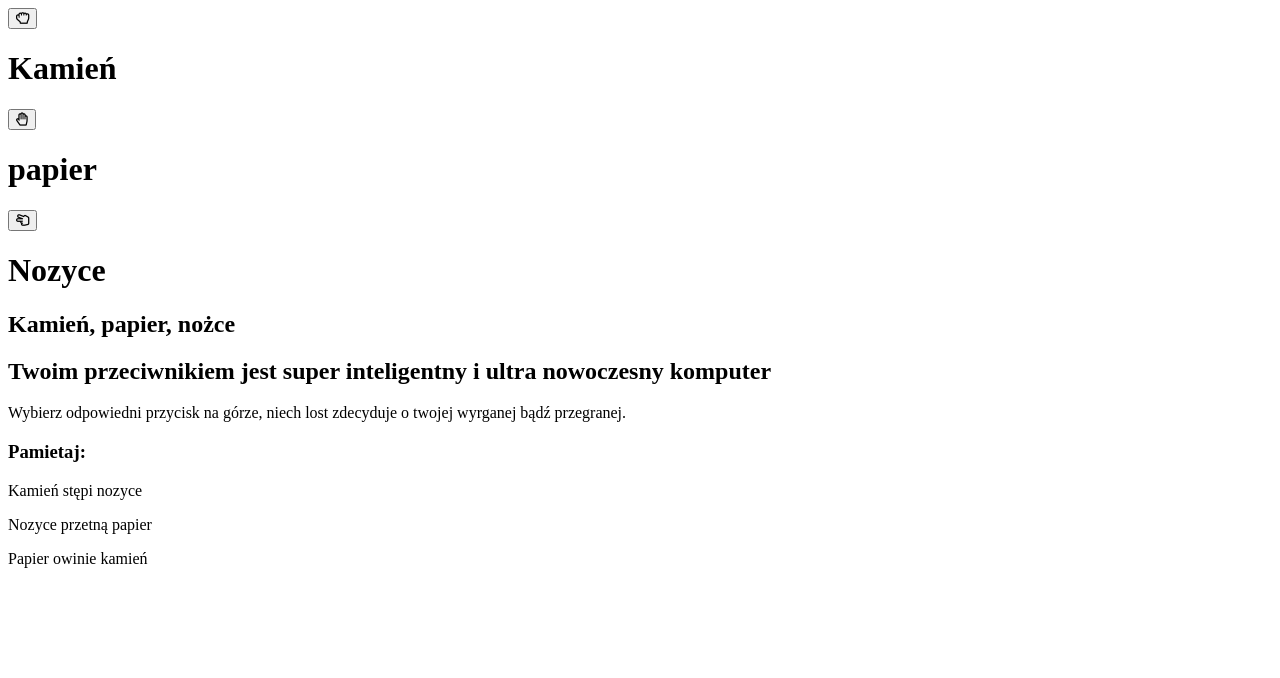
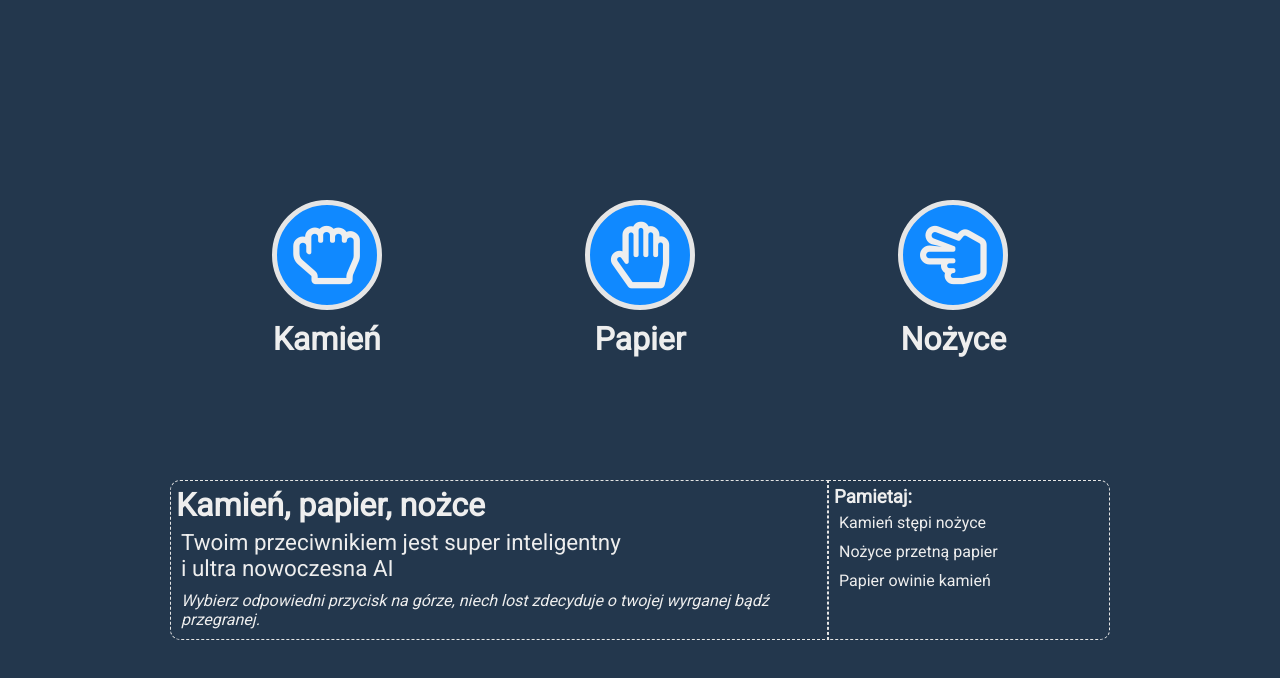
Before and after one commit to p-lechki/javascript-prework, a website: page index.html in a window 1280 px wide. Drawn offline with Linux system fonts and the light colour scheme.

Commit message:
Add CSS styles to front page

```diff
--- a/index.html
+++ b/index.html
@@ -4,6 +4,7 @@
 <head>
   <meta charset="UTF-8">
   <title>Kamień, papier, nożyce</title>
+  <link href="https://fonts.googleapis.com/css?family=Roboto&display=swap" rel="stylesheet">
   <link rel="stylesheet" href="https://cdnjs.cloudflare.com/ajax/libs/font-awesome/5.9.0/css/all.min.css">
   <link rel="stylesheet" href="css/style.css">
 </head>
@@ -11,34 +12,38 @@
 <body>
   <header>
     <div class="container">
-            <div id="buttons">
+      <div id="buttons" class="buttons">
         <div class="card">
           <button id="button-rock"><i class="far fa-hand-rock"></i></button>
           <h1 class="card-title">Kamień</h1>
         </div>
         <div class="card">
           <button id="button-paper"><i class="far fa-hand-paper"></i></button>
-                    <h1 class="card-title">papier</h1>
+          <h1 class="card-title">Papier</h1>
         </div>
         <div class="card">
           <button id="button-scissors"><i class="far fa-hand-scissors"></i></button>
-                    <h1 class="card-title">Nozyce</h1>
+          <h1 class="card-title">Nożyce</h1>
         </div>
       </div>
-            <div id="messages"></div>
+      <div id="messages" class="messages"></div>
     </div>
   </header>
   <section class="description">
     <div class="container">
+      <div class="flex-wrapper">
+        <div class="game-info">
           <h1 class="title">Kamień, papier, nożce</h1>
-            <h2 class="subtitle">Twoim przeciwnikiem jest super inteligentny i ultra nowoczesny komputer</h2>
+          <h2 class="subtitle">Twoim przeciwnikiem jest super inteligentny<br /> i ultra nowoczesna AI</h2>
           <p class="info">Wybierz odpowiedni przycisk na górze, niech lost zdecyduje o twojej wyrganej bądź
             przegranej.</p>
+        </div>
         <div class="desc">
           <h3 class="desc-title">Pamietaj:</h3>
-                <p>Kamień stępi nozyce</p>
-                <p>Nozyce przetną papier</p>
+          <p>Kamień stępi nożyce</p>
+          <p>Nożyce przetną papier</p>
           <p>Papier owinie kamień</p>
+        </div>
       </div>
     </div>
   </section>
--- /dev/null
+++ b/sass/_description.scss
@@ -0,0 +1,34 @@
+.game-info {
+  width: 70%;
+  border: 1px dashed $secound-color;
+  border-top-left-radius: 10px;
+  border-bottom-left-radius: 10px;
+  padding: 5px;
+
+  .title {
+    font-size: 2em;
+  }
+
+  .subtitle {
+    font-size: 1.4em;
+    font-weight: normal;
+    padding: 5px;
+  }
+
+  .info {
+    padding: 5px;
+    font-style: italic;
+  }
+}
+
+.desc {
+  padding: 5px;
+  border: 1px dashed $secound-color;
+  border-top-right-radius: 10px;
+  border-bottom-right-radius: 10px;
+  width: 30%;
+
+  p {
+    padding: 5px;
+  }
+}
--- /dev/null
+++ b/sass/_global.scss
@@ -0,0 +1,25 @@
+*,
+*:after,
+*:before {
+  padding: 0;
+  margin: 0;
+  padding: 0;
+  box-sizing: border-box;
+}
+
+body {
+  font-family: $font-family;
+  color: $font-color;
+  background-color: $bg-color;
+}
+
+.container {
+  max-width: 940px;
+  margin: 0 auto;
+}
+
+.flex-wrapper {
+  display: flex;
+  flex-wrap: wrap;
+  justify-content: center;
+}
--- /dev/null
+++ b/sass/_header.scss
@@ -0,0 +1,41 @@
+header {
+  height: 60vh;
+  text-align: center;
+}
+
+.buttons {
+  display: flex;
+  flex-wrap: wrap;
+  justify-content: center;
+  align-items: center;
+  padding-top: 200px;
+
+  .card {
+    width: 33.333%;
+  }
+}
+
+button {
+  height: 110px;
+  width: 110px;
+  border: 5px solid $secound-color;
+  background-color: $primary-color;
+  border-radius: 50%;
+  cursor: pointer;
+  margin-bottom: 10px;
+
+  .far {
+    font-size: 5em;
+    line-height: 100px;
+    color: $font-color;
+  }
+
+  :focus {
+    border: none;
+  }
+}
+
+.messages {
+  margin-top: 50px;
+  font-size: 1.6em;
+}
--- /dev/null
+++ b/sass/_variables.scss
@@ -0,0 +1,6 @@
+$font-family: 'Roboto', sans-serif;
+$font-size: 10px;
+$font-color: #eeeeee;
+$bg-color: #23374d;
+$primary-color: #1089ff;
+$secound-color: #e5e5e5;
--- a/sass/style.scss
+++ b/sass/style.scss
@@ -0,0 +1,4 @@
+@import '_variables';
+@import '_global';
+@import '_header';
+@import '_description';
```
Also changed, not shown: css/style.css, 1 other file. Lines whose indentation alone changed are shown as unchanged.
